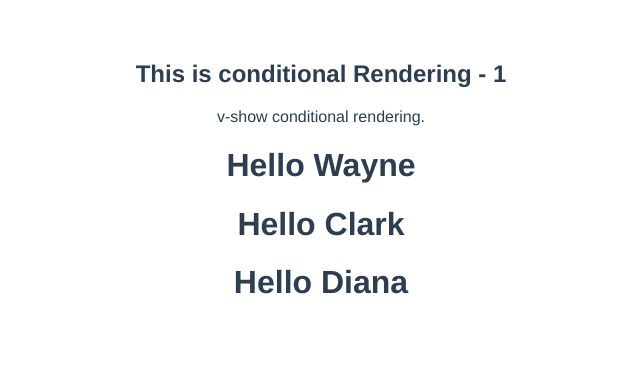
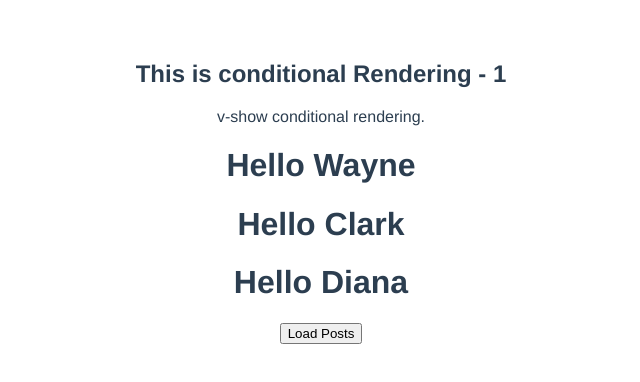
Before and after one commit to devlearning9874/Vue-Book, a Vue app: page / in a window 1280 px wide. Shown: the top 382 px of the page, without its empty margins (319-959 px from the left). Built offline with nearby package versions, Linux system fonts and the light colour scheme.

Commit message:
HTTP Get request using axios

```diff
--- a/src/App.vue
+++ b/src/App.vue
@@ -39,16 +39,20 @@
   <Greet name="Clark" />
   <Greet name="Diana" />
 
+  <!-- HTTP Request -->
+   <PostList />
 
 </template>
 
 <script>
  import Greet from './components/Greet.vue'
+ import PostList from './components/PostList.vue'
 
 export default {
   name: 'App',
   components:{
     Greet,
+    PostList,
   },
   data(){
     return{
--- /dev/null
+++ b/src/components/PostList.vue
@@ -0,0 +1,40 @@
+<template>
+    <div>
+    <button @click="getPosts">Load Posts</button>
+    <h3 v-if="errorMsg">{{errorMsg}}</h3>
+    <div v-for="post in posts" :key="post.id">
+       <h3>{{post.id}}. {{post.title}}</h3>
+       <p>{{post.body}}</p>
+       <hr>
+    </div>
+    </div>
+</template>
+
+<script>
+    import axios from 'axios'
+    export default {
+        name:'PostList',
+        data() {
+            return {
+                posts: [],
+                errorMsg:'',
+            }
+        },
+        methods: {
+            getPosts(){
+                axios.get('https://jsonplaceholder.typicode.com/posts')
+                .then((response)=>{
+                    console.log(response.data)
+                    this.posts = response.data
+                }).catch((error)=>{
+                    console.log(error.message)
+                    this.errorMsg = error.message
+                })
+            }
+        }
+    }
+</script>
+
+<style scoped>
+
+</style>
```
